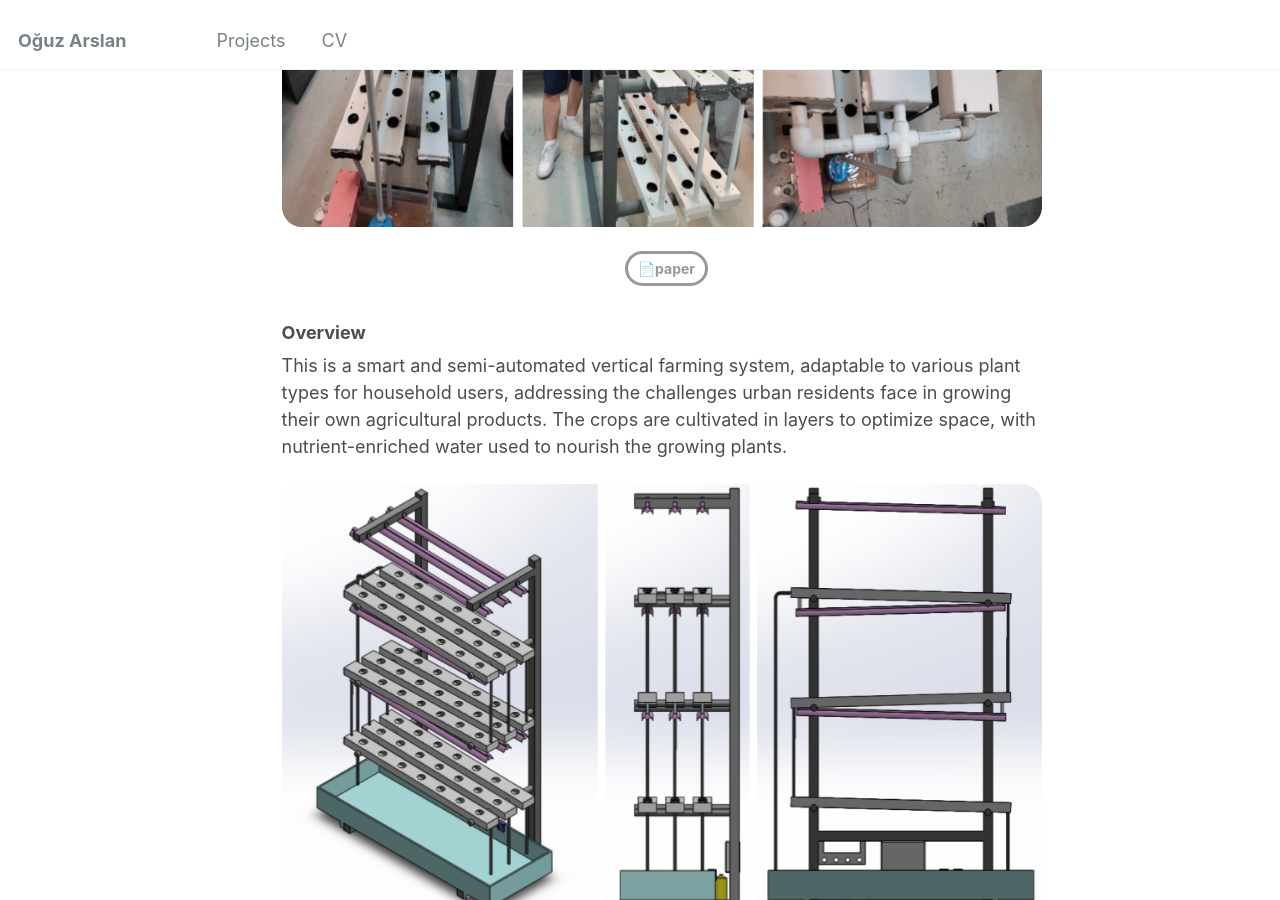
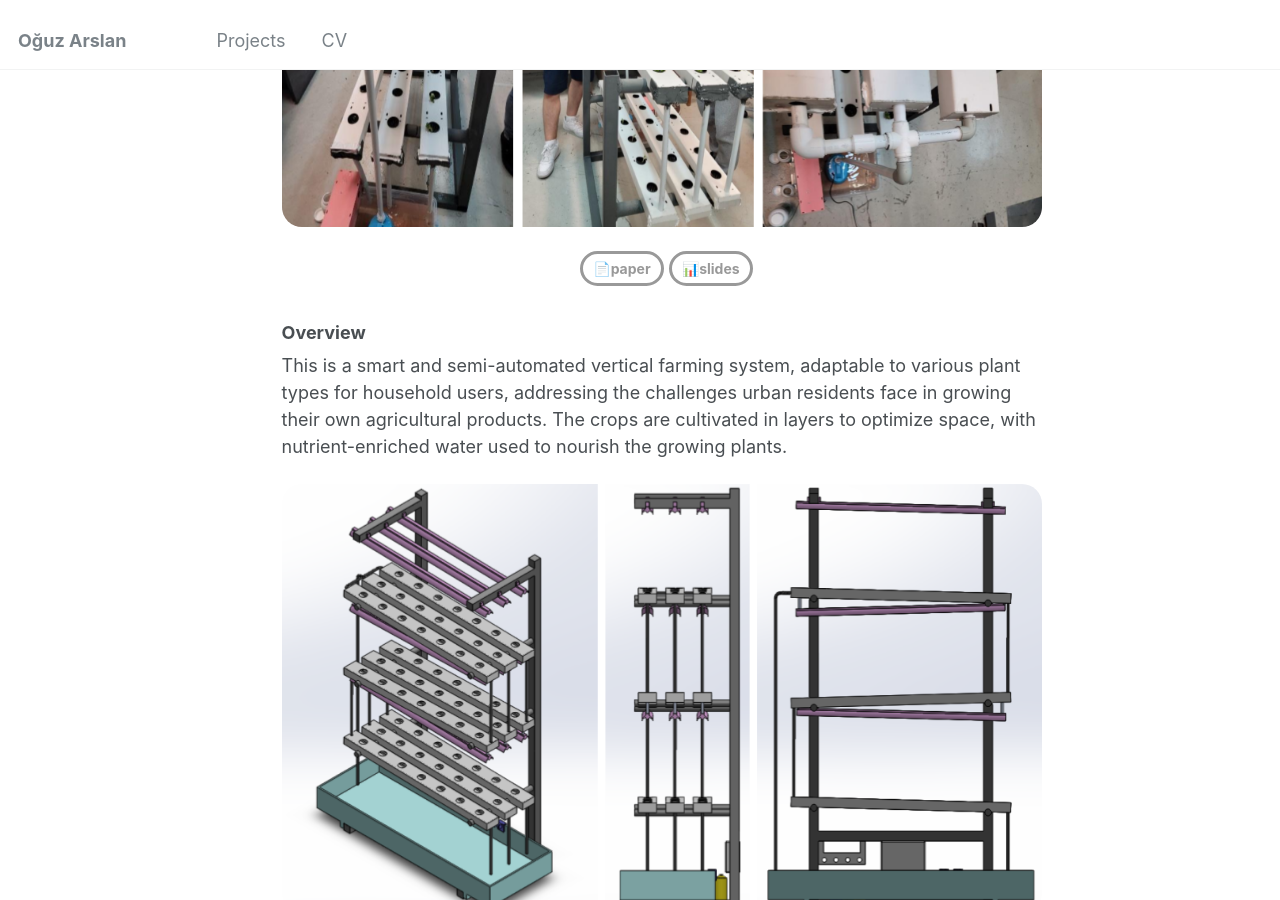
Before and after one commit to Boysle/boysle.github.io, a Jekyll site: the page built from _portfolio/1smartverticalfarm.md, in a window 1280 px wide and 900 px high, scrolled down 400 px. Built offline with Jekyll 4.4.1, drawn with Linux system fonts in a browser that asks for light colours.

Commit message:
Update 1smartverticalfarm.md

```diff
--- a/_portfolio/1smartverticalfarm.md
+++ b/_portfolio/1smartverticalfarm.md
@@ -11,7 +11,8 @@ Conducted under the supervision of [Prof. Hasan Bedir](http://me.boun.edu.tr/?q=
 
 <!-- BUTTONS -->
 <div style="text-align: center; margin: 20px 0;"> <!-- Added margin for spacing -->
-  <a href="https://www.dropbox.com/scl/fi/dvc3tdl9khb0nxy9fg8z0/Smart-Vertical-Farming.pptx?rlkey=nn546lkwnzmp4t56l49lit7ur&st=wm6ey2qi&dl=0" style="text-decoration: none; background-color: transparent; color: #999999; padding: 4px 10px; border-radius: 25px; text-align: center; display: inline-flex; align-items: center; justify-content: center; border: 3px solid #999999; transition: 0.1s; font-size: 14px; font-weight: bold;" onmouseover="this.style.color='#333333'; this.style.borderColor='#333333';" onmouseout="this.style.color='#999999'; this.style.borderColor='#999999';">📄paper</a>
+  <a href="https://www.dropbox.com/scl/fi/m0qyg7u4vcx33rquq56po/Smart-Vertical-Farming-System.pdf?rlkey=vr0uh8wuu2f2hr4g6e1xqe3cv&st=9086g8vd&dl=0" style="text-decoration: none; background-color: transparent; color: #999999; padding: 4px 10px; border-radius: 25px; text-align: center; display: inline-flex; align-items: center; justify-content: center; border: 3px solid #999999; transition: 0.1s; font-size: 14px; font-weight: bold;" onmouseover="this.style.color='#333333'; this.style.borderColor='#333333';" onmouseout="this.style.color='#999999'; this.style.borderColor='#999999';">📄paper</a>
+  <a href="https://www.dropbox.com/scl/fi/3rt4ohdbuuxs5wma93d68/Smart-Vertical-Farming-Slides.pdf?rlkey=aqtx1ghdzktvnrj783kku8ezm&st=vpt5y3yx&dl=0" style="text-decoration: none; background-color: transparent; color: #999999; padding: 4px 10px; border-radius: 25px; text-align: center; display: inline-flex; align-items: center; justify-content: center; border: 3px solid #999999; transition: 0.1s; font-size: 14px; font-weight: bold;" onmouseover="this.style.color='#333333'; this.style.borderColor='#333333';" onmouseout="this.style.color='#999999'; this.style.borderColor='#999999';">📊slides</a>
 </div>
 
 ### Overview
```
